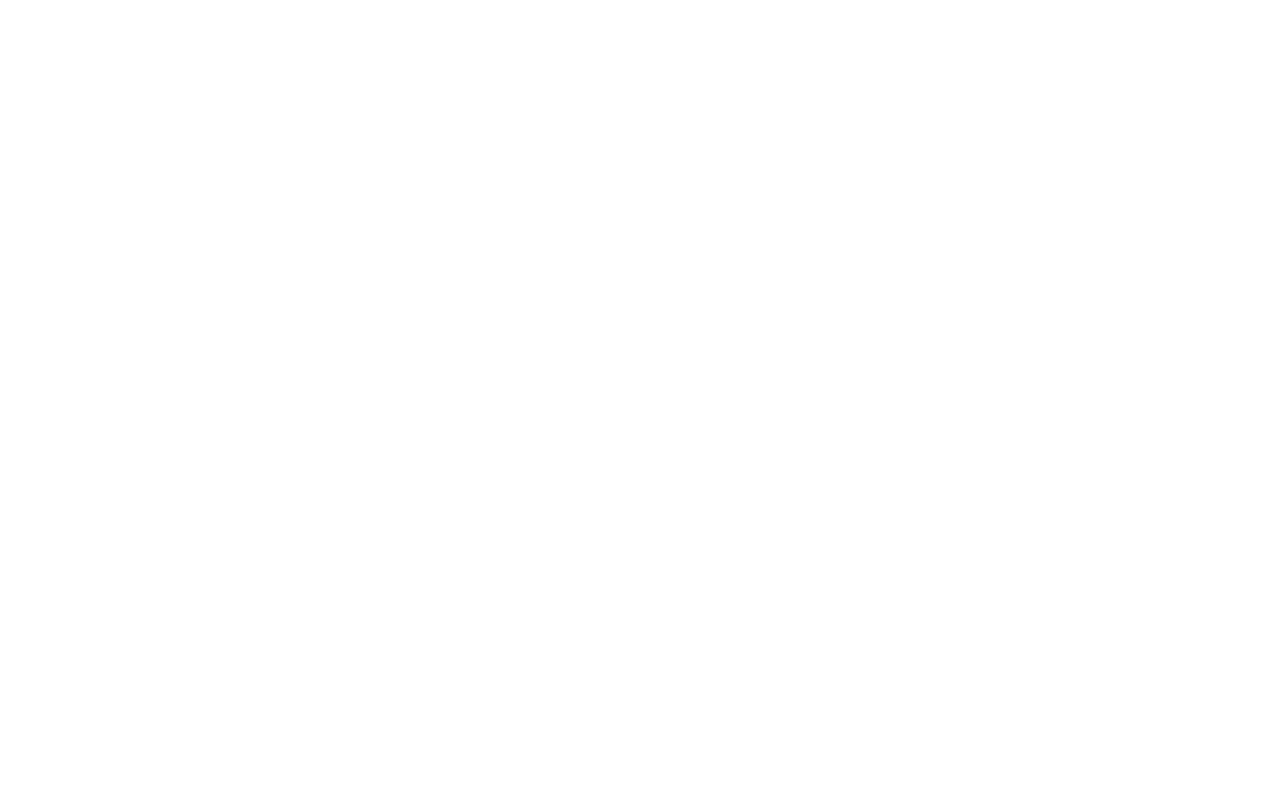
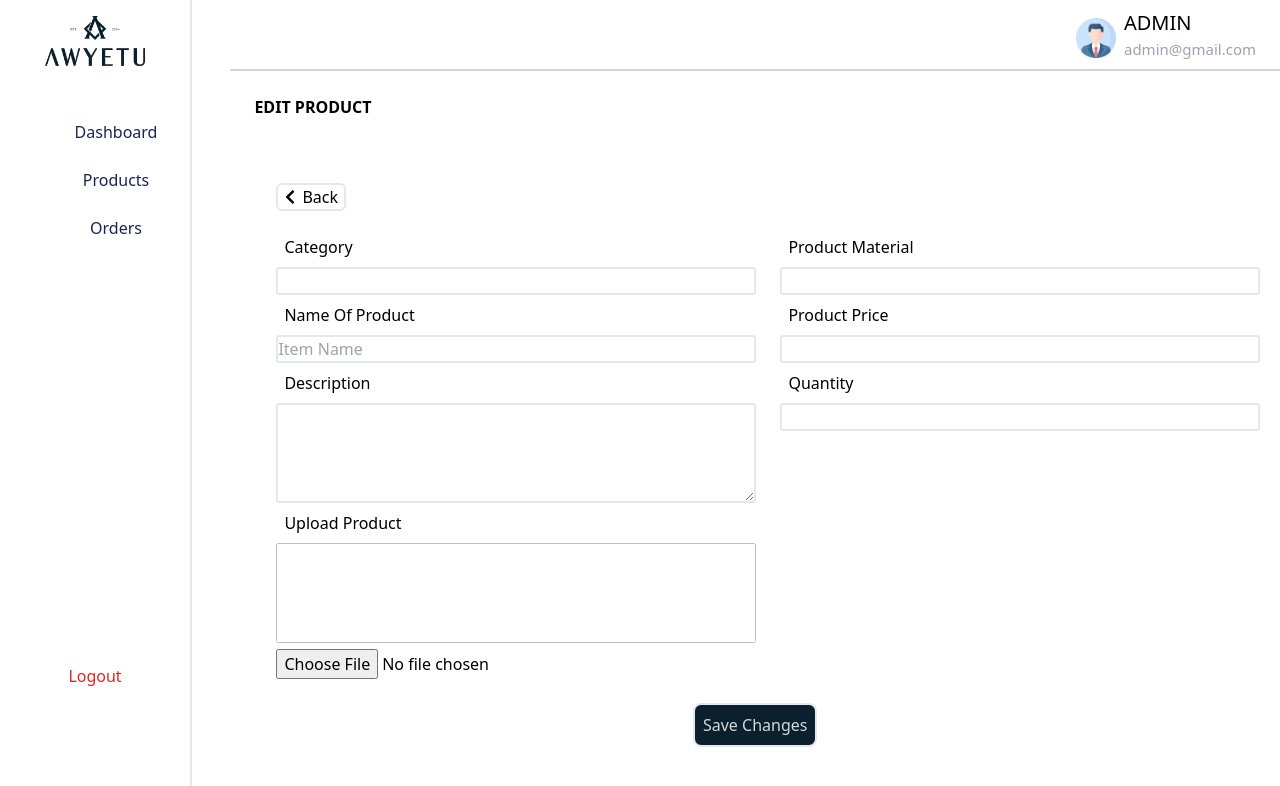
Before and after one commit to jed-chela/estore-frontend, a React (Create React App) app: page /Adminproductedit in a window 1280 px wide. Before the commit this address had no page. Shown: the top 786 px of the page. Built offline with nearby package versions, Linux system fonts and the light colour scheme.

Commit message:
Update On Admin Dashboard
14092404

```diff
--- a/src/App.js
+++ b/src/App.js
@@ -35,7 +35,7 @@
           <Route path="/Checkout" element={<Checkout/>} />
           <Route path="/Admindashboard" element={<AdminDashboard/>} />
           <Route path="/AdminproductList" element={<AdminProductPage />} />
-          <Route path="/Adminproductedith" element={<AdminProductEdit />} />
+          <Route path="/Adminproductedit" element={<AdminProductEdit />} />
           <Route path="/Adminorderpage" element={<AdminOrderPage />} />
 
         </Routes>
--- a/src/Components/AdminEdit.jsx
+++ b/src/Components/AdminEdit.jsx
@@ -1,37 +1,100 @@
-import React from 'react'
+import React from "react";
+import { Link } from "react-router-dom";
+import { FaChevronLeft } from "react-icons/fa";
+import picadm from "../assets/productImage/Group.png";
 
 const AdminEdit = () => {
   return (
-    <div className=' className=" relative mt-2  bg-gray-100   md:ml-[18%]  h-screen border-b-gray-300 max-w-screen-xl"'>
-      <div className=' relative w-full  h-[70px] bg-white'>
-        <p className='p-4 font-bold ml-2'>EDIT PRODUCT</p></div>
+    <div className=' className=" relative mt-2  bg-white   md:ml-[18%]  h-full border-b-gray-300 max-w-screen-xl"'>
+      <div className="mt-[5rem] w-auto  flex justify-end md:hidden">
+        <img className="w-auto h-[30px]  mt-2 " src={picadm} alt="" />
 
-        <div className='grid-rows-2'>
-          <div>
-            <h1>Category</h1>
-          in
+        <div className="p-2 mr-4">
+          <h1 className="text-[10px]">ADMIN</h1>
+          <p className="text-gray-400 text-[10px]  ">admin@gmail.com</p>
+        </div>
+      </div>
+      <hr className="md:hidden" />
+      <div className=" relative w-auto mt-[2rem] md:mt-0  h-[70px] bg-white">
+        <p className="p-4 font-bold ml-2">EDIT PRODUCT</p>
+      </div>
+      <hr className="md:hidden" />
+
+      <div className=" h-screen md:h-[35rem] ">
+        <div className=" p-4  bg-white md:mr-[30px]  md:ml-[30px] h-screen  md:h-[95%] mt-[30px] md:mt-[10px] w-full md:w-auto   ">
+          <button className="border-2 w-[50px] md:w-[70px] flex items-center mt-2  mb-4 block hover:bg-[#0b202e]  hover:text-[#d6d8d8] rounded-md">
+            <FaChevronLeft className="m-1" />
+            <Link className="">Back</Link>
+          </button>
+          <div className="grid md:flex w-full md:w-auto lg:gap-6">
+            <div className=" ">
+              <div className="w-full ">
+                <p className="w-fit m-2">Category</p>
+                <input
+                  className="w-full md:w-[90%] lg:w-[30rem] rounded-[3px] outline-none border-2"
+                  type="text"
+                  name=""
+                  id=""
+                />
+                <p className="w-fit m-2">Name Of Product</p>
+                <input
+                  className="w-full  md:w-[90%] lg:w-[30rem]  rounded-[3px] outline-none  border-2"
+                  type="text"
+                  name=""
+                  id=""
+                  placeholder="Item Name"
+                />
+                <p className="w-fit m-2">Description</p>
+                <textarea
+                  className="w-full md:w-[90%] lg:w-[30rem] align-top rounded-[3px] border-2 outline-none h-[100px]"
+                  type="text"
+                  name=""
+                  id=""
+                />
+                <p className="w-fit m-2">Upload Product</p>
+                <input
+                  className="w-full  md:w-[90%] lg:w-[30rem] rounded-[3px] h-[100px] outline-none"
+                  type="image"
+                  src=""
+                  alt=""
+                />
+                <input type="file" name="Image Upload" id="" />
+              </div>
+            </div>
+            <div className="w-full ">
+              <p className="w-fit m-2">Product Material</p>
+              <input
+                className="w-full  md:w-[90%] lg:w-[30rem]  rounded-[3px]  border-2 outline-none"
+                type="text"
+                name=""
+                id=""
+              />
+              <p className="w-fit m-2 ">Product Price</p>
+              <input
+                className="w-full  md:w-[90%] lg:w-[30rem]  rounded-[3px]  border-2 outline-none"
+                type="text"
+                name=""
+                id=""
+              />
+
+              <p className="w-fit m-2">Quantity</p>
+              <input
+                className="w-full  md:w-[90%] lg:w-[30rem]  rounded-[3px] border-2 outline-none "
+                type="text"
+                name=""
+                id=""
+              />
+            </div>
           </div>
-          <div></div>
+          <div className="grid justify-center ">
+            <button className="border-2 mt-2  p-2 rounded-[8px] md:mt-6 bg-[#0b202e] hover:text-[#0b202e]  text-[#d6d8d8] hover:bg-[#d6d8d8] ">
+              <Link>Save Changes</Link>
+            </button>
+          </div>
+        </div>
+      </div>
+    </div>
+  );
+};
 
-
-
-
-
-
-
-        </div>
-
-
-
-
-
-
-
-    </div>
-
-
-
-  )
-}
-
-export default AdminEdit
+export default AdminEdit;
--- a/src/Components/AdminMobileMenu.jsx
+++ b/src/Components/AdminMobileMenu.jsx
@@ -9,7 +9,7 @@
   const [nav, setNav] = useState(false);
   const handleClick = () => setNav(!nav);
   return (
-    <div className="fixed md:hidden  bg-[#d6d8d8] text-black font-medium  mt-0 z-[999]  top-0 left-0 w-full h-[70px] grid-rows-1 justify-between  text-[20px]">
+    <div className="fixed md:hidden  bg-gray-100 text-black font-medium  mt-0 z-[999]  top-0 left-0 w-full h-[70px] grid-rows-1 justify-between  text-[20px]">
       <div className="flex w-full h-full flex-3 justify-between items-center ">
         <div className=" ml-2 ">
           <img className="w-[30px] h-[25px]" src={Logo} alt="" />
--- a/src/Components/AdminTableList.jsx
+++ b/src/Components/AdminTableList.jsx
@@ -68,7 +68,7 @@
                 <TableCell className="">{item.category}</TableCell>
                 <TableCell>
                   <Button variant="contained" color="primary">
-                    <Link to="/Adminproductedith"> Edit</Link>
+                    <Link to="/Adminproductedit"> Edit</Link>
                   </Button>
                 </TableCell>
                 <TableCell>
```
